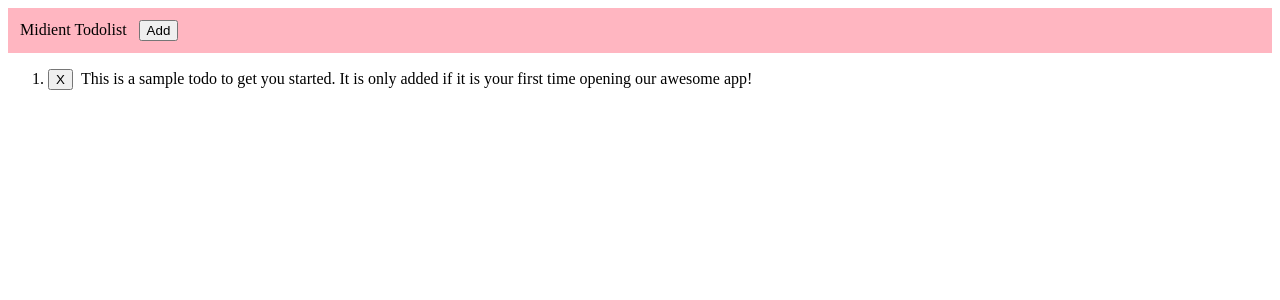
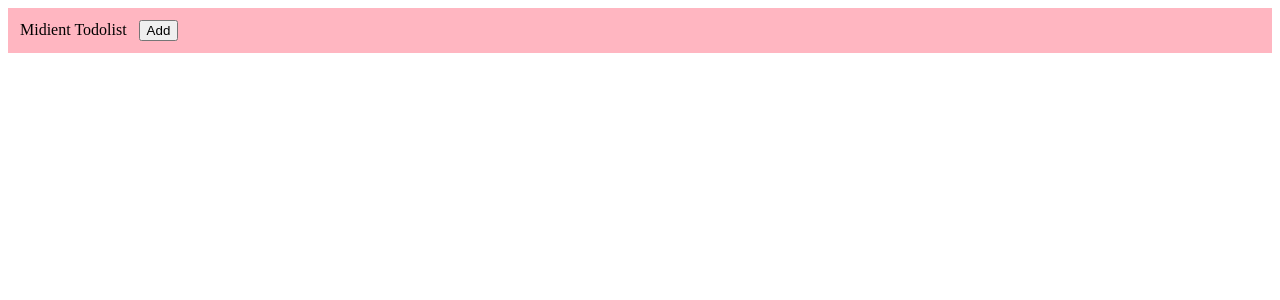
Before and after one commit to midient/dev-onboarding, a React (Create React App) app: page / in a window 1280 px wide. Shown: the top 300 px of the page. Built offline with nearby package versions, Linux system fonts and the light colour scheme.

Commit message:
refactored to the new structure

```diff
--- a/src/App.tsx
+++ b/src/App.tsx
@@ -5,29 +5,26 @@ import React, {
   useEffect,
   useState,
 } from 'react';
+import { useTodoStorageService } from './services/useTodoStorage';
+import LocalStoragePersistenceAdapter from "./services/localStoragePersistenceAdapter";
+import { PersistenceServices } from './application/persistanceService';
+import idGeneratorAdapter from './services/idGeneratorAdapter';
+function App() {
 
-function App() {
   const [isAdding, setAdding] = useState(false);
-  const [todos, setTodos] = useState([] as string[]);
-  const [newTodo, setNewTodo] = useState('');
+  // const [todos, setTodos] = useState([] as string[]);
+  const [newTodo, setNewTodo] = useState("");
+  const persistence = new LocalStoragePersistenceAdapter() as PersistenceServices;
+  const {todos, deleteTodo, addTodo} = useTodoStorageService(persistence, idGeneratorAdapter);
 
-  useEffect(() => {
-    const hasOpenedBefore = localStorage.getItem('hasOpenedBefore');
-
+    useEffect(() => {
+    const hasOpenedBefore = persistence.get('hasOpenedBefore');
     if (!hasOpenedBefore) {
-      updateTodos([
-        'This is a sample todo to get you started. It is only added if it is your first time opening our awesome app!',
-      ]);
-      localStorage.setItem('hasOpenedBefore', 'true');
+      addTodo({text:'this is a welcome todo'});
+      persistence.set('hasOpenedBefore', 'true');
     }
-    loadTodos()
 
   }, []);
-
-  const loadTodos = () => {
-    const todos = JSON.parse(localStorage.getItem('todos') || '[]') as string[];
-    setTodos(todos);
-  }
 
   const todoInputHandler: ChangeEventHandler<HTMLInputElement> = (e) => {
     setNewTodo(e.target.value);
@@ -44,21 +41,12 @@ function App() {
 
   const submitHandler: FormEventHandler = (e) => {
     e.preventDefault();
-    updateTodos([...todos, newTodo]);
+    addTodo({text:newTodo});
     setAdding(false);
-    setNewTodo('');
   };
 
-  const removeBtnHandler = (index: number) => {
-    const clone = [...todos];
-
-    clone.splice(index, 1);
-    updateTodos(clone);
-  };
-
-  const updateTodos = (todos: string[]) => {
-    localStorage.setItem('todos', JSON.stringify(todos));
-    setTodos(todos);
+  const removeBtnHandler= (e: any) => {
+    deleteTodo(e.target.id);
   };
 
   return (
@@ -76,15 +64,16 @@ function App() {
       )}
 
       <ol>
-        {todos.map((t, index) => (
-          <li key={t}>
+        {todos.map(todo => (
+          <li key={todo.id}>
             <button
               style={{WebkitMarginEnd: '8px'}}
-              onClick={() => removeBtnHandler(index)}
+              id={todo.id}
+              onClick={removeBtnHandler}
             >
-              X
+              delete
             </button>
-            <span>{t}</span>
+            <span>{todo.text}</span>
           </li>
         ))}
       </ol>
```
